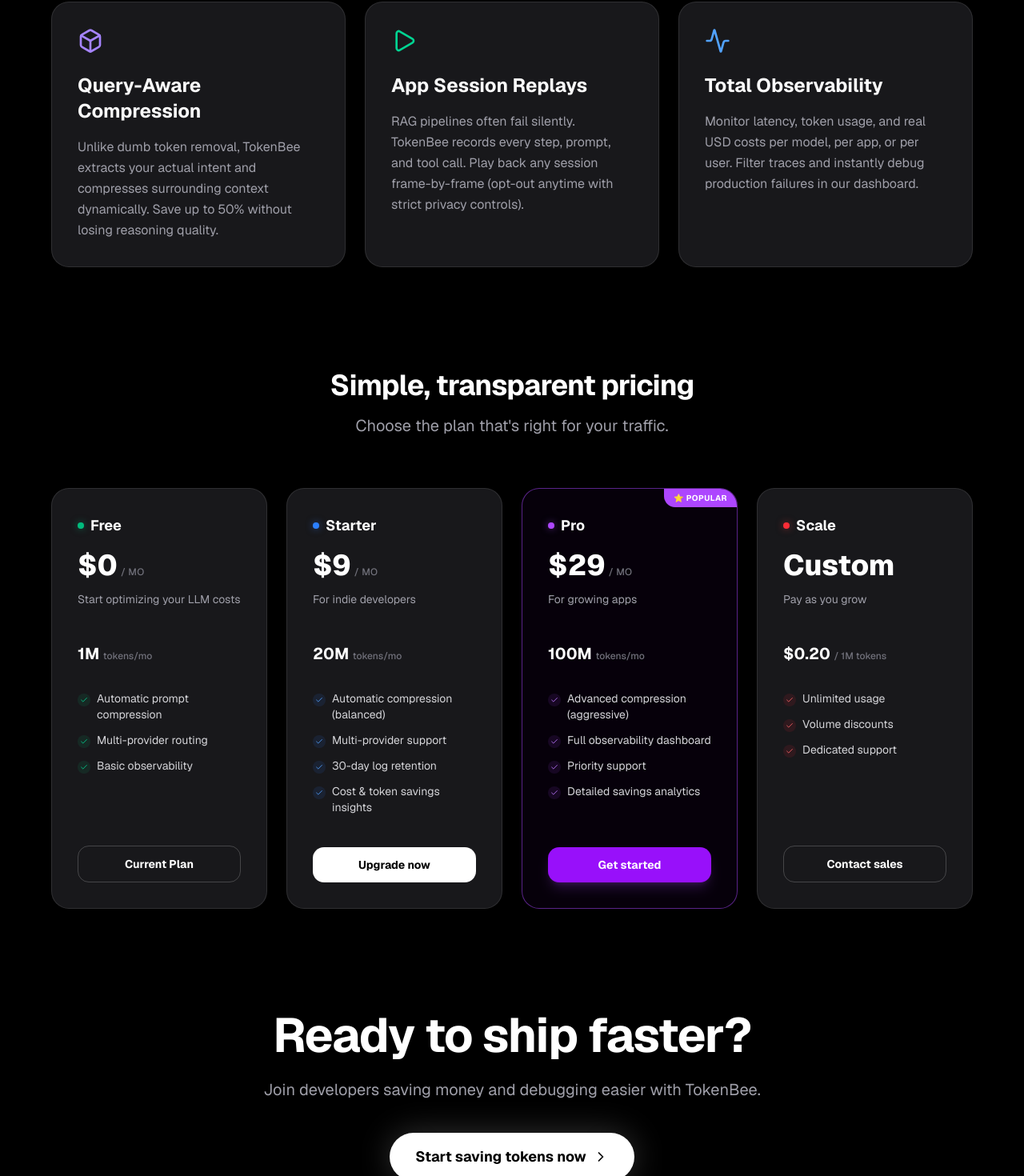
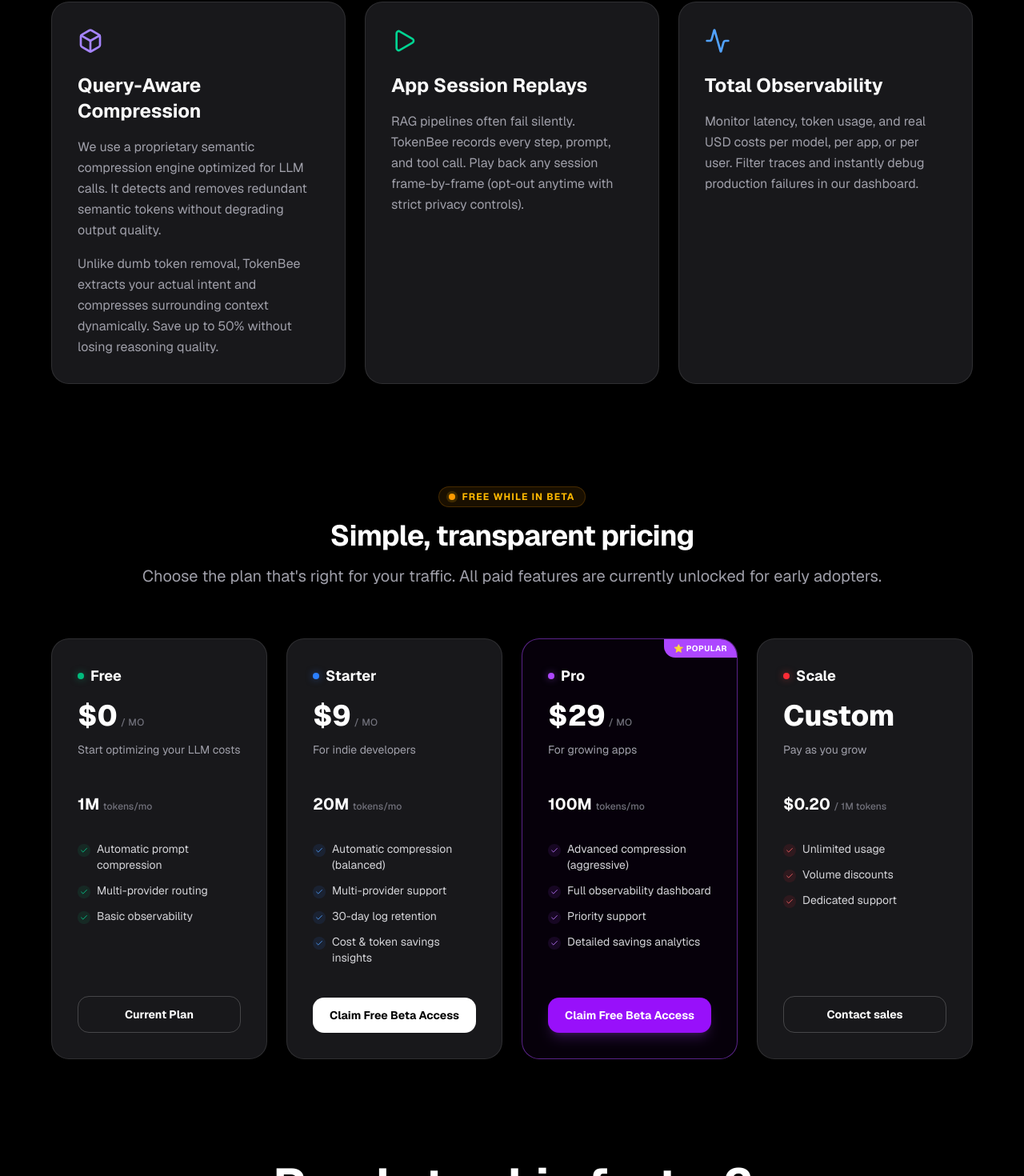
Before and after one commit to MUHAMMEDHUSSAIN11/TokenBee_Dashboard, a Next.js app: page / in a window 1280 px wide. Shown: the part 2108-3578 px from the top of the page at 80% size. Built offline with nearby package versions, Linux system fonts and the light colour scheme.

Commit message:
Dev : Env as config

```diff
--- a/app/docs/page.tsx
+++ b/app/docs/page.tsx
@@ -134,6 +134,9 @@
 
               <div className="rounded-lg border border-zinc-200 p-6 dark:border-zinc-800">
                 <h3 className="font-semibold text-zinc-900 dark:text-zinc-100 mb-2">2. Toggle Prompt Compression</h3>
+                <p className="text-sm text-zinc-600 dark:text-zinc-400 mb-3 italic">
+                  We use a proprietary semantic compression engine optimized for LLM calls. It detects and removes redundant semantic tokens without degrading output quality.
+                </p>
                 <p className="text-sm text-zinc-600 dark:text-zinc-400 mb-4">
                   By default, compression applies <code className="bg-zinc-200 dark:bg-zinc-800 px-1 py-0.5 rounded text-xs">auto</code> context extraction to save you tokens smoothly. To switch it off for exact inference pipelines, simply pass <code className="bg-zinc-200 dark:bg-zinc-800 px-1 py-0.5 rounded text-xs">compression: "off"</code> or <code className="bg-zinc-200 dark:bg-zinc-800 px-1 py-0.5 rounded text-xs">"false"</code> in your payload.
                 </p>
--- a/app/page.tsx
+++ b/app/page.tsx
@@ -363,6 +363,9 @@
               <div className="relative z-10">
                 <Box className="mb-6 h-8 w-8 text-violet-600 dark:text-violet-400" />
                 <h3 className="mb-4 text-2xl font-bold">Query-Aware Compression</h3>
+                <p className="text-zinc-600 dark:text-zinc-400 leading-relaxed mb-4">
+                  We use a proprietary semantic compression engine optimized for LLM calls. It detects and removes redundant semantic tokens without degrading output quality.
+                </p>
                 <p className="text-zinc-600 dark:text-zinc-400 leading-relaxed">
                   Unlike dumb token removal, TokenBee extracts your actual intent and compresses surrounding context dynamically. Save up to 50% without losing reasoning quality.
                 </p>
@@ -396,8 +399,15 @@
         {/* SECTION 6 - Pricing */}
         <section id="pricing" className="relative z-10 mx-auto mt-32 max-w-[1200px] px-6">
           <div className="mb-16 text-center">
+            <div className="inline-flex items-center gap-2 px-3 py-1 rounded-full bg-amber-500/10 border border-amber-500/20 text-amber-600 dark:text-amber-400 text-xs font-bold uppercase tracking-widest mb-4">
+              <span className="relative flex h-2 w-2">
+                <span className="animate-ping absolute inline-flex h-full w-full rounded-full bg-amber-400 opacity-75"></span>
+                <span className="relative inline-flex rounded-full h-2 w-2 bg-amber-500"></span>
+              </span>
+              Free while in Beta
+            </div>
             <h2 className="text-4xl font-bold tracking-tight text-zinc-900 dark:text-white">Simple, transparent pricing</h2>
-            <p className="mt-4 text-xl text-zinc-500 dark:text-zinc-400">Choose the plan that's right for your traffic.</p>
+            <p className="mt-4 text-xl text-zinc-500 dark:text-zinc-400">Choose the plan that's right for your traffic. All paid features are currently unlocked for early adopters.</p>
           </div>
 
           <div className="grid gap-6 sm:grid-cols-2 lg:grid-cols-4">
@@ -483,7 +493,7 @@
               </ul>
 
               <Link href="/login" className="mt-10 block w-full rounded-xl bg-zinc-900 dark:bg-white py-3 text-center text-sm font-bold text-white dark:text-black transition-transform hover:scale-[1.02]">
-                Upgrade now
+                Claim Free Beta Access
               </Link>
             </div>
 
@@ -532,7 +542,7 @@
               </ul>
 
               <Link href="/login" className="mt-10 block w-full rounded-xl bg-purple-600 py-3 text-center text-sm font-bold text-white transition-transform hover:scale-[1.02] shadow-lg shadow-purple-500/20">
-                Get started
+                Claim Free Beta Access
               </Link>
             </div>
 
--- a/next.config.ts
+++ b/next.config.ts
@@ -1,27 +1,30 @@
 import type { NextConfig } from "next";
+
+// Fallback to localhost for development, use API_URL in production
+const API_URL = process.env.NEXT_PUBLIC_API_URL;
 
 const nextConfig: NextConfig = {
   async rewrites() {
     return [
       {
         source: "/api/dashboard/:path*",
-        destination: "http://localhost:5137/api/dashboard/:path*",
+        destination: `${API_URL}/api/dashboard/:path*`,
       },
       {
         source: "/api/replay/:path*",
-        destination: "http://localhost:5137/api/replay/:path*",
+        destination: `${API_URL}/api/replay/:path*`,
       },
       {
         source: "/api/auth/:path*",
-        destination: "http://localhost:5137/api/auth/:path*",
+        destination: `${API_URL}/api/auth/:path*`,
       },
       {
         source: "/api/stripe/:path*",
-        destination: "http://localhost:5137/api/stripe/:path*",
+        destination: `${API_URL}/api/stripe/:path*`,
       },
       {
         source: "/v1/:path*",
-        destination: "http://localhost:5137/v1/:path*",
+        destination: `${API_URL}/v1/:path*`,
       },
     ];
   },
```
